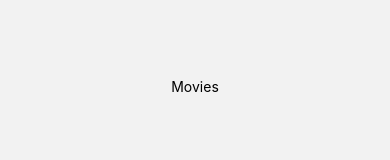
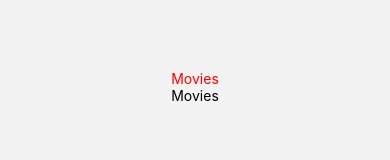
Before and after one commit to wonjangcloud9/noovies, a React Native app: screen /Movies in a window 390 px wide. Shown: the part 343-503 px from the top of the page. Built offline with nearby package versions, Linux system fonts and the light colour scheme.

Commit message:
styled components

```diff
--- a/package.json
+++ b/package.json
@@ -23,7 +23,8 @@
     "react-native": "0.68.2",
     "react-native-safe-area-context": "4.2.4",
     "react-native-screens": "~3.11.1",
-    "react-native-web": "0.17.7"
+    "react-native-web": "0.17.7",
+    "styled-components": "^5.3.5"
   },
   "devDependencies": {
     "@babel/core": "^7.12.9"
--- a/screens/Movies.js
+++ b/screens/Movies.js
@@ -1,13 +1,21 @@
 import React from "react";
-import { TouchableOpacity, Text } from "react-native";
+import styled from "styled-components/native";
+
+const Btn = styled.TouchableOpacity`
+  flex: 1;
+  justify-content: center;
+  align-items: center;
+`;
+
+const Title = styled.Text`
+  color: ${(props) => (props.selected ? "red" : "black")};
+`;
 
 const Movies = ({ navigation: { navigate } }) => (
-  <TouchableOpacity
-    onPress={() => navigate("Stack", { screen: "Three" })}
-    style={{ flex: 1, justifyContent: "center", alignItems: "center" }}
-  >
-    <Text>Movies</Text>
-  </TouchableOpacity>
+  <Btn onPress={() => navigate("Stack", { screen: "Three" })}>
+    <Title selected={true}>Movies</Title>
+    <Title selected={false}>Movies</Title>
+  </Btn>
 );
 
 export default Movies;
```
Also changed, not shown: 1 other file (tests, documents, lock files or other folders).
